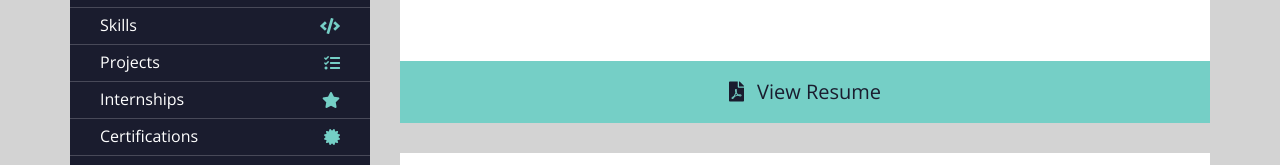
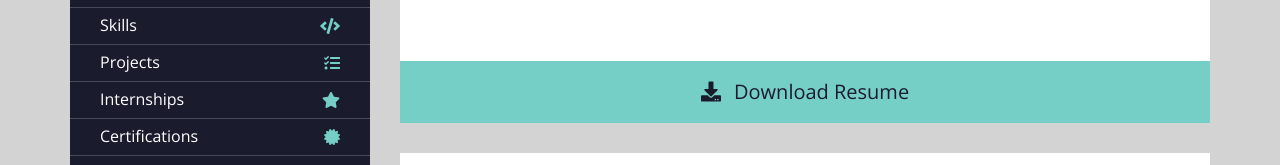
Before and after one commit to connecttharuni/Portfolio, a plain HTML site: page index.html in a window 1280 px wide. Shown: the part 318-483 px from the top of the page. Drawn offline with nearby package versions, Linux system fonts and the light colour scheme.

```diff
--- a/index.html
+++ b/index.html
@@ -91,10 +91,10 @@
                 <div class="large-btn">
                     <div class="content-inner">
                        <a class="btn full-width-btn"
-                        href="img/Final_update_resume.pdf"
-                        target="_blank">
-                        <i class="fa fa-file-pdf"></i> View Resume
-                       </a>
+                        href="https://connecttharuni.github.io/Portfolio/img/Final_update_resume.pdf"
+                        download="Tharuni_R_Resume.pdf">
+                        <i class="fa fa-download"></i> Download Resume
+                      </a>
                     </div>
                 </div>
                 <!-- Large Button End -->
```
